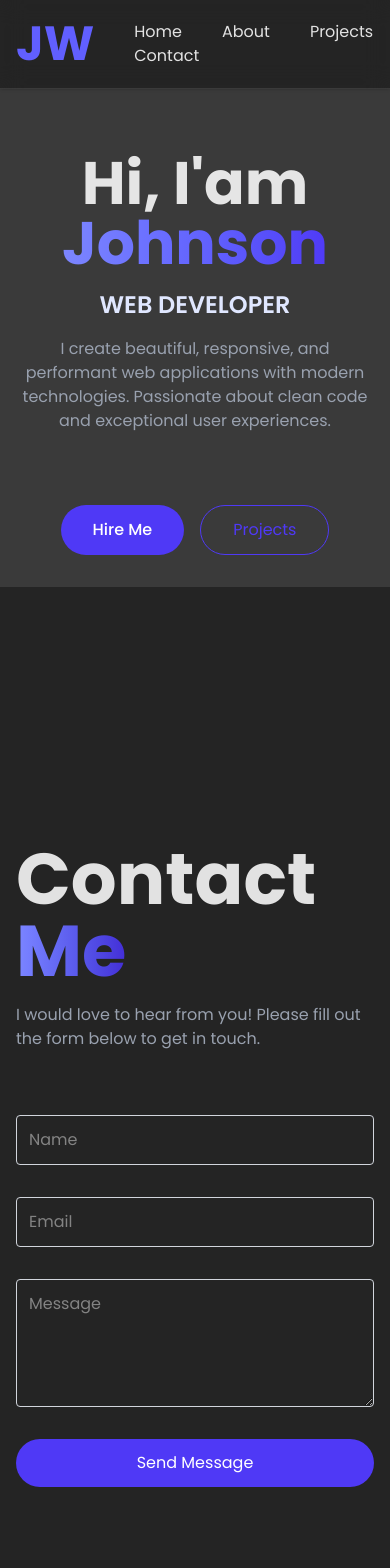
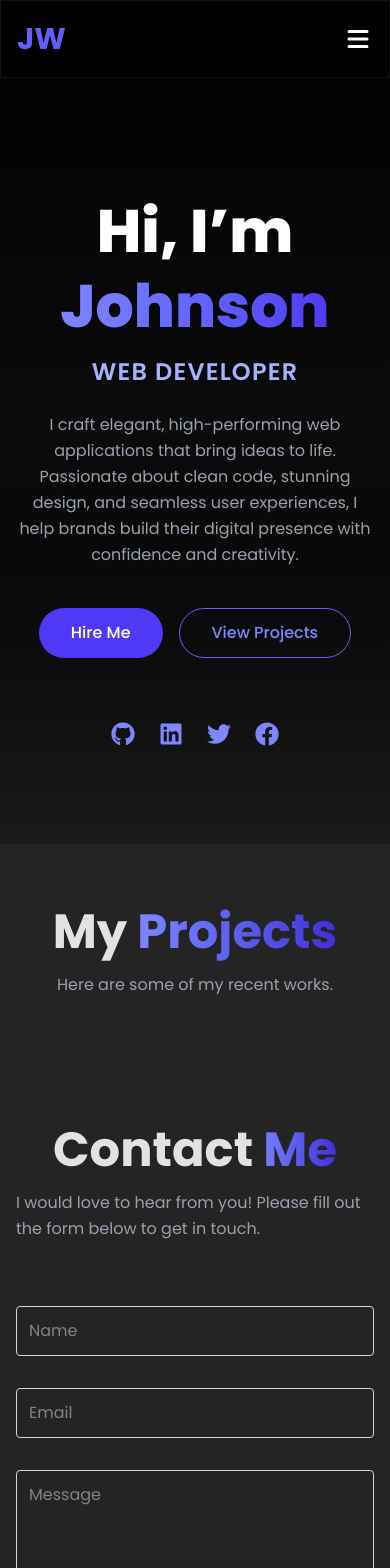
Before and after one commit to jsonwamuyu/johnson-wamuyu-portifolio, a React (Vite) app: page / in a window 390 px wide. Shown: the top 1568 px of the page. Before the commit the page ends 1487 px from the top, so only its background shows below. Built offline with nearby package versions, Linux system fonts and the light colour scheme.

Commit message:
Add navbar mobile responsiveness

```diff
--- a/package.json
+++ b/package.json
@@ -12,10 +12,12 @@
   "dependencies": {
     "@hookform/resolvers": "^5.2.2",
     "@tailwindcss/vite": "^4.1.14",
+    "framer-motion": "^12.23.24",
     "lucide-react": "^0.545.0",
     "react": "^19.1.1",
     "react-dom": "^19.1.1",
     "react-hook-form": "^7.65.0",
+    "react-icons": "^5.5.0",
     "react-router-dom": "^7.9.4",
     "tailwindcss": "^4.1.14",
     "yup": "^1.7.1"
--- a/src/App.tsx
+++ b/src/App.tsx
@@ -2,13 +2,15 @@ import "./App.css";
 import ContactMe from "./components/ContactMe";
 import Hero from "./components/Hero";
 import Navbar from "./components/Navbar";
+import Projects from "./components/Projects";
 
 function App() {
   return (
     <>
-    <Navbar />
-    <Hero />
-    <ContactMe />
+      <Navbar />
+      <Hero />
+      <Projects />
+      <ContactMe />
     </>
   );
 }
--- a/src/components/ContactMe.tsx
+++ b/src/components/ContactMe.tsx
@@ -1,4 +1,4 @@
-import React from "react";
+import { motion } from "framer-motion";
 import * as yup from "yup";
 import { useForm } from "react-hook-form";
 import { yupResolver } from "@hookform/resolvers/yup";
@@ -12,6 +12,7 @@ const ContactMe = () => {
       .required("Message is required")
       .min(10, "Message must be at least 10 characters"),
   });
+
   const {
     register,
     handleSubmit,
@@ -25,22 +26,47 @@ const ContactMe = () => {
   };
 
   return (
-    <div className="w-full">
-      <div className="flex flex-col container items-center">
-        <h4 className="font-bold text-7xl">
+    <motion.div
+      id="contact"
+      className="wrapper"
+      initial={{ opacity: 0, y: 30 }}
+      whileInView={{ opacity: 1, y: 0 }}
+      transition={{ duration: 0.8, ease: "easeOut" }}
+      viewport={{ once: true }}
+    >
+      <div className="flex-col container items-center">
+        <motion.h4
+          className="font-bold text-5xl md:text-7xl"
+          initial={{ opacity: 0, y: 20 }}
+          whileInView={{ opacity: 1, y: 0 }}
+          transition={{ delay: 0.1 }}
+          viewport={{ once: true }}
+        >
           Contact
           <span className="bg-gradient-to-r to-indigo-700 from-indigo-400 bg-clip-text text-transparent">
             {" "}
             Me
           </span>
-        </h4>
-        <p className="  pt-4">
+        </motion.h4>
+
+        <motion.p
+          className="pt-4"
+          initial={{ opacity: 0 }}
+          whileInView={{ opacity: 1 }}
+          transition={{ delay: 0.3 }}
+          viewport={{ once: true }}
+        >
           I would love to hear from you! Please fill out the form below to get
           in touch.
-        </p>
-        <form
+        </motion.p>
+
+        <motion.form
           onSubmit={handleSubmit(onSubmit)}
           className="flex flex-col gap-8 pt-16 w-full md:max-w-3xl items-start"
+          initial={{ opacity: 0, y: 30 }}
+          whileInView={{ opacity: 1, y: 0 }}
+          transition={{ delay: 0.4, duration: 0.8 }}
+          viewport={{ once: true }}
         >
           <div className="flex flex-col w-full">
             <input
@@ -65,6 +91,7 @@ const ContactMe = () => {
               <p className="error-message">{errors.email.message}</p>
             )}
           </div>
+
           <div className="w-full flex flex-col">
             <textarea
               placeholder="Message"
@@ -76,18 +103,19 @@ const ContactMe = () => {
             )}
           </div>
 
-          {/* <div className="max-sm:w-full bg-red-600 flex"> */}
           <div className="max-md:w-full">
-            <button
+            <motion.button
               type="submit"
-              className="w-full bg-indigo-600 text-white px-8 py-3 rounded-full  transition cursor-pointer duration-200 ease-in-out outline-none border-none hover:scale-105"
+              className="w-full bg-indigo-600 text-white px-8 py-3 rounded-full  transition cursor-pointer duration-200 ease-in-out outline-none font-medium border-none hover:scale-105"
+              whileHover={{ scale: 1.05 }}
+              whileTap={{ scale: 0.97 }}
             >
               Send Message
-            </button>
+            </motion.button>
           </div>
-        </form>
+        </motion.form>
       </div>
-    </div>
+    </motion.div>
   );
 };
 
--- a/src/components/Hero.tsx
+++ b/src/components/Hero.tsx
@@ -1,30 +1,108 @@
+import { motion } from "framer-motion";
+import { FaGithub, FaLinkedin, FaTwitter, FaFacebook } from "react-icons/fa";
+
 const Hero = () => {
   return (
-    <section className="w-full min-h-96 mb-64 bg-gray-50/10 flex items-center ">
-      <div className="container justify-center flex flex-col items-center py-8 md:py-16">
-        <div className="flex flex-col gap-4 my-8 text-center">
-          <h2 className="text-6xl font-bold">
-            Hi, I'am{" "}
-            <span className="bg-gradient-to-r text-transparent from-indigo-400 to-indigo-600 bg-clip-text">
-              Johnson
-            </span>
-          </h2>
-          <h5 className="text-2xl font-semibold text-indigo-100 ">WEB DEVELOPER</h5>
-          <p className="w-full md:max-w-xl">
-            I create beautiful, responsive, and performant web applications with
-            modern technologies. Passionate about clean code and exceptional
-            user experiences.
-          </p>
-        </div>
-        <div className="mt-10 flex flex-wrap gap-4 md:gap-8 justify-center ">
-          <button className=" px-8 py-3 bg-indigo-600 cursor-pointer font-medium text-white rounded-full hover:bg-indigo-700 transition-transform hover:scale-105 ease-in-out duration-100">
+    <section
+    id="home"
+      className="relative w-full min-h-screen pt-24 md:pt-32
+    flex items-center justify-center bg-gradient-to-b from-black via-black/70 to-[#1a1a1a] text-white overflow-hidden"
+    >
+      {/* Subtle glowing background accent */}
+      <div className="absolute inset-0 bg-[radial-gradient(ellipse_at_center,_var(--tw-gradient-stops))] from-indigo-500/30 via-transparent to-transparent"></div>
+
+      <motion.div
+        initial={{ opacity: 0, y: 40 }}
+        animate={{ opacity: 1, y: 0 }}
+        transition={{ duration: 0.9, ease: "easeOut" }}
+        className="relative z-10 container mx-auto px-6 flex flex-col items-center text-center py-16"
+      >
+        {/* Heading */}
+        <motion.h2
+          initial={{ opacity: 0, y: 20 }}
+          animate={{ opacity: 1, y: 0 }}
+          transition={{ delay: 0.2, duration: 0.8 }}
+          className="text-6xl md:text-8xl font-extrabold leading-tight"
+        >
+          Hi, I’m{" "}
+          <span className="bg-gradient-to-r from-indigo-400 to-indigo-600 bg-clip-text text-transparent">
+            Johnson
+          </span>
+        </motion.h2>
+
+        <motion.h5
+          initial={{ opacity: 0, y: 20 }}
+          animate={{ opacity: 1, y: 0 }}
+          transition={{ delay: 0.4, duration: 0.8 }}
+          className="mt-3 md:text-4xl text-2xl font-semibold text-indigo-300 tracking-wider"
+        >
+          WEB DEVELOPER
+        </motion.h5>
+
+        <motion.p
+          initial={{ opacity: 0, y: 20 }}
+          animate={{ opacity: 1, y: 0 }}
+          transition={{ delay: 0.6, duration: 0.8 }}
+          className="mt-6 max-w-2xl text-gray-300 text-base md:text-lg leading-relaxed"
+        >
+          I craft elegant, high-performing web applications that bring ideas to
+          life. Passionate about clean code, stunning design, and seamless user
+          experiences, I help brands build their digital presence with
+          confidence and creativity.
+        </motion.p>
+
+        {/* CTA Buttons */}
+        <motion.div
+          initial={{ opacity: 0, y: 20 }}
+          animate={{ opacity: 1, y: 0 }}
+          transition={{ delay: 0.8, duration: 0.8 }}
+          className="mt-10 flex flex-wrap gap-4 md:gap-8 justify-center"
+        >
+          <button className="px-8 py-3 bg-indigo-600 cursor-pointer font-medium rounded-full text-white hover:bg-indigo-700 hover:scale-105 transition-transform duration-150 ease-in-out">
             Hire Me
           </button>
-          <button className="px-8 py-3 border border-indigo-600 text-indigo-600 rounded-full cursor-pointer hover:bg-indigo-600 hover:text-white transition-all hover:scale-105 duration-100 ease-in-out">
-            Projects
+          <button className="px-8 py-3 border font-medium cursor-pointer border-indigo-500 text-indigo-400 rounded-full hover:bg-indigo-600 hover:text-white hover:scale-105 transition-transform duration-150 ease-in-out">
+            View Projects
           </button>
-        </div>
-      </div>
+        </motion.div>
+
+        {/* Social Icons */}
+        <motion.div
+          initial={{ opacity: 0, y: 10 }}
+          animate={{ opacity: 1, y: 0 }}
+          transition={{ delay: 1, duration: 0.8 }}
+          className="flex gap-6 mt-16"
+        >
+          <a
+            href="#"
+            className="text-2xl text-indigo-400 hover:text-indigo-500 transition-colors duration-200"
+            aria-label="GitHub"
+          >
+            <FaGithub />
+          </a>
+          <a
+            href="#"
+            className="text-2xl text-indigo-400 hover:text-indigo-500 transition-colors duration-200"
+            aria-label="LinkedIn"
+          >
+            <FaLinkedin />
+          </a>
+          <a
+            href="#"
+            className="text-2xl text-indigo-400 hover:text-indigo-500 transition-colors duration-200"
+            aria-label="Twitter"
+          >
+            <FaTwitter />
+          </a>
+          <a
+            href="#"
+            className="text-2xl text-indigo-400 hover:text-indigo-500 transition-colors duration-200"
+            aria-label="Facebook"
+          >
+            <FaFacebook />
+          </a>
+        </motion.div>
+      </motion.div>
     </section>
   );
 };
--- a/src/components/Navbar.tsx
+++ b/src/components/Navbar.tsx
@@ -1,29 +1,77 @@
+import  { useState } from "react";
+import { HiMenu, HiX } from "react-icons/hi";
 
 const navLinks = [
-    { name: "Home", href: "/" },
-    { name: "About", href: "/about" },
-    { name: "Projects", href: "/projects" },
-    { name: "Contact", href: "/contact" },
-
-]
+  { name: "Home", href: "#home" },
+  { name: "About", href: "#about" },
+  { name: "Projects", href: "#projects" },
+  { name: "Contact", href: "#contact" },
+];
 
 const Navbar = () => {
+  const [menuOpen, setMenuOpen] = useState(false);
+
+  const handleScroll = (e, href) => {
+    e.preventDefault();
+    const target = document.querySelector(href);
+    if (target) {
+      target.scrollIntoView({ behavior: "smooth", block: "start" });
+      setMenuOpen(false); // Close menu on click (mobile)
+    }
+  };
+
   return (
-    <header className="w-full sticky z-30 top-0 backdrop-blur-md shadow-sm border-b border-white/10">
-      <nav className="py-5 flex justify-between container ">
-        <div>
-          <a href="/" className="font-bold text-5xl text-indigo-500">JW</a>
+    <header className="w-full fixed top-0 z-30 bg-black/30 backdrop-blur-md border-b border-[1px] border-[#242424]/50">
+      <nav className="container mx-auto flex justify-between items-center py-5 px-6">
+        {/* Logo */}
+        <a
+          href="#home"
+          onClick={(e) => handleScroll(e, "#home")}
+          className="font-bold text-3xl text-indigo-500"
+        >
+          JW
+        </a>
+
+        {/* Desktop Menu */}
+        <ul className="hidden md:flex items-center space-x-10 text-white">
+          {navLinks.map((link) => (
+            <li
+              key={link.name}
+              className="hover:text-indigo-400 transition-colors duration-150 cursor-pointer"
+            >
+              <a href={link.href} onClick={(e) => handleScroll(e, link.href)}>
+                {link.name}
+              </a>
+            </li>
+          ))}
+        </ul>
+
+        {/* Mobile Menu Button */}
+        <button
+          className="text-white text-3xl md:hidden"
+          onClick={() => setMenuOpen(!menuOpen)}
+        >
+          {menuOpen ? <HiX /> : <HiMenu />}
+        </button>
+      </nav>
+
+      {/* Mobile Menu Drawer */}
+      {menuOpen && (
+        <div className="md:hidden bg-black/80 backdrop-blur-lg border-t border-[#242424]/50">
+          <ul className="flex flex-col items-center py-6 space-y-6 text-white">
+            {navLinks.map((link) => (
+              <li
+                key={link.name}
+                className="hover:text-indigo-400 transition-colors duration-150 cursor-pointer text-lg"
+              >
+                <a href={link.href} onClick={(e) => handleScroll(e, link.href)}>
+                  {link.name}
+                </a>
+              </li>
+            ))}
+          </ul>
         </div>
-        <ul>
-            {navLinks.map((link) => (
-                <li key={link.name} className="inline-block ml-10 hover:text-indigo-500">
-                    <a href={link.href}>{
-                        link.name
-                    }</a>
-                </li>
-            ))}
-        </ul>
-      </nav>
+      )}
     </header>
   );
 };
--- /dev/null
+++ b/src/components/Projects.tsx
@@ -0,0 +1,19 @@
+import React from "react";
+
+const Projects = () => {
+  return (
+    <section className="wrapper" id="projects">
+      <div className="container flex-col">
+        <h2 className="font-bold text-5xl md:text-7xl text-center">
+          My{" "}
+          <span className="bg-gradient-to-r to-indigo-700 from-indigo-400 bg-clip-text text-transparent">
+            Projects
+          </span>
+        </h2>
+        <p className="pt-4 text-center">Here are some of my recent works.</p>
+      </div>
+    </section>
+  );
+};
+
+export default Projects;
--- a/src/index.css
+++ b/src/index.css
@@ -18,11 +18,15 @@
 }
 
 p{
-  @apply text-gray-400;
+  @apply text-gray-400 leading-relaxed;
 }
 .error-message {
   @apply text-red-500 text-sm mt-2 text-left;
 }
 .container {
-  @apply max-w-7xl mx-auto px-4 sm:px-6 lg:px-8 flex items-center;
+  @apply max-w-5xl mx-auto px-4 sm:px-6 lg:px-8 flex items-center;
 }
+
+.wrapper{
+  @apply w-full py-16 md:pt-32
+}
```
Also changed, not shown: src/App.css (+0 -8 lines), 1 other file (tests, documents, lock files or other folders).
